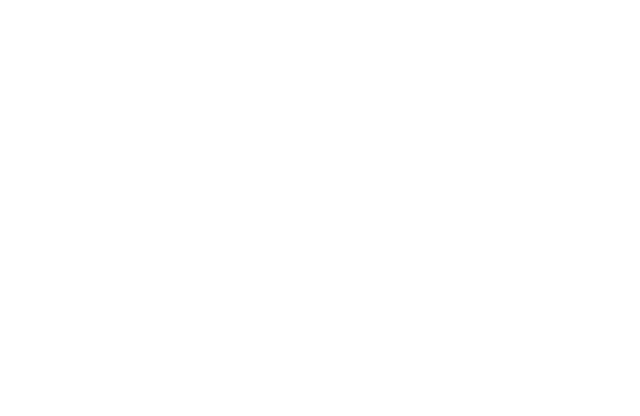
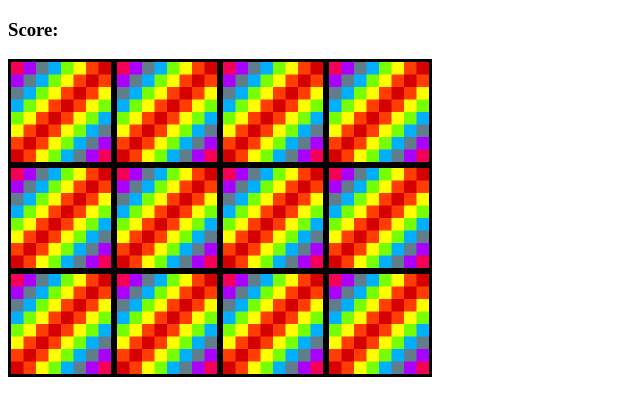
Before and after one commit to jaymar85/js-projects, a plain HTML site: page memory-game/index.html in a window 1280 px wide. Shown: the whole page, without its empty margins (0-640 px from the left). Drawn offline with Linux system fonts and the light colour scheme.

Commit message:
finished

```diff
--- a/memory-game/app.js
+++ b/memory-game/app.js
@@ -0,0 +1,109 @@
+document.addEventListener('DOMContentLoaded', () => {
+    // card options
+    const cardArray = [
+        {
+            name: 'fries',
+            img: 'images/fries.png'
+        },
+        {
+            name: 'fries',
+            img: 'images/fries.png'
+        },
+        {
+            name: 'cheeseburger',
+            img: 'images/cheeseburger.png'
+        },
+        {
+            name: 'cheeseburger',
+            img: 'images/cheeseburger.png'
+        },
+        {
+            name: 'hotdog',
+            img: 'images/hotdog.png'
+        },
+        {
+            name: 'hotdog',
+            img: 'images/hotdog.png'
+        },
+        {
+            name: 'ice cream',
+            img: 'images/ice-cream.png'
+        },
+        {
+            name: 'ice cream',
+            img: 'images/ice-cream.png'
+        },
+        {
+            name: 'milkshake',
+            img: 'images/milkshake.png'
+        },
+        {
+            name: 'milkshake',
+            img: 'images/milkshake.png'
+        },
+        {
+            name: 'pizza',
+            img: 'images/pizza.png'
+        },
+        {
+            name: 'pizza',
+            img: 'images/pizza.png'
+        }
+    ]
+
+    cardArray.sort(() => 0.5 - Math.random())
+    console.log(cardArray.sort(() => 0.5 - Math.random()))
+
+    const grid = document.querySelector('.grid')
+    const resultDisplay = document.querySelector('#result')
+    var cardsChosen = []
+    var cardsChosenId = []
+    var cardsWon = []
+
+    // Create your board
+    function createBoard() {
+        for (let i = 0; i < cardArray.length; i++) {
+            var card = document.createElement('img')
+            card.setAttribute('src', 'images/blank.png')
+            card.setAttribute('data-id', i)
+            card.addEventListener('click', flipCard)
+            grid.appendChild(card)
+        }
+    }
+
+    // Check for match
+    function checkForMatch() {
+        var cards = document.querySelectorAll('img')
+        const optionOneId = cardsChosenId[0]
+        const optionTwoId = cardsChosenId[1]
+        if (cardsChosen[0] === cardsChosen[1]) {
+            alert('You found a match')
+            cards[optionOneId].setAttribute('src', 'images/white.png')
+            cards[optionTwoId].setAttribute('src', 'images/white.png')
+            cardsWon.push(cardsChosen)
+        } else {
+            cards[optionOneId].setAttribute('src', 'images/blank.png')
+            cards[optionTwoId].setAttribute('src', 'images/blank.png')
+            alert('Sorry, try again')
+        }
+        cardsChosen = []
+        cardsChosenId = []
+        resultDisplay.textContent = cardsWon.length
+        if (cardsWon.length === cardArray.length) {
+            resultDisplay.textContent = 'Congratulations! You found them all!!!'
+        }
+    }
+
+    // flip your card
+    function flipCard() {
+        var cardId = this.getAttribute('data-id')
+        cardsChosen.push(cardArray[cardId].name)
+        cardsChosenId.push(cardId)
+        this.setAttribute('src', cardArray[cardId].img)
+        if (cardsChosen.length === 2) {
+            setTimeout(checkForMatch, 500)
+        }
+    }
+
+    createBoard()
+})
--- a/memory-game/index.html
+++ b/memory-game/index.html
@@ -4,8 +4,14 @@
     <meta charset="UTF-8">
     <meta name="viewport" content="width=device-width, initial-scale=1.0">
     <title>Memory Game</title>
+    <link rel="stylesheet" href="style.css">
+    <script src="app.js"></script>
 </head>
 <body>
+    <h3>Score:<span id="result"></span></h3>
+
+    <div class="grid">
+    </div>
 
 </body>
 </html>
--- a/memory-game/style.css
+++ b/memory-game/style.css
@@ -0,0 +1,10 @@
+.grid {
+    display: flex;
+    flex-wrap: wrap;
+    height: 312px;
+    width: 424px;
+}
+
+img {
+    border: 3px solid black;
+}
```
Also changed, not shown: memory-game/images/blank.png (added), memory-game/images/cheeseburger.png (added), memory-game/images/fries.png (added), memory-game/images/hotdog.png (added), memory-game/images/ice-cream.png (added), memory-game/images/milkshake.png (added), memory-game/images/pizza.png (added), memory-game/images/white.png (added).
